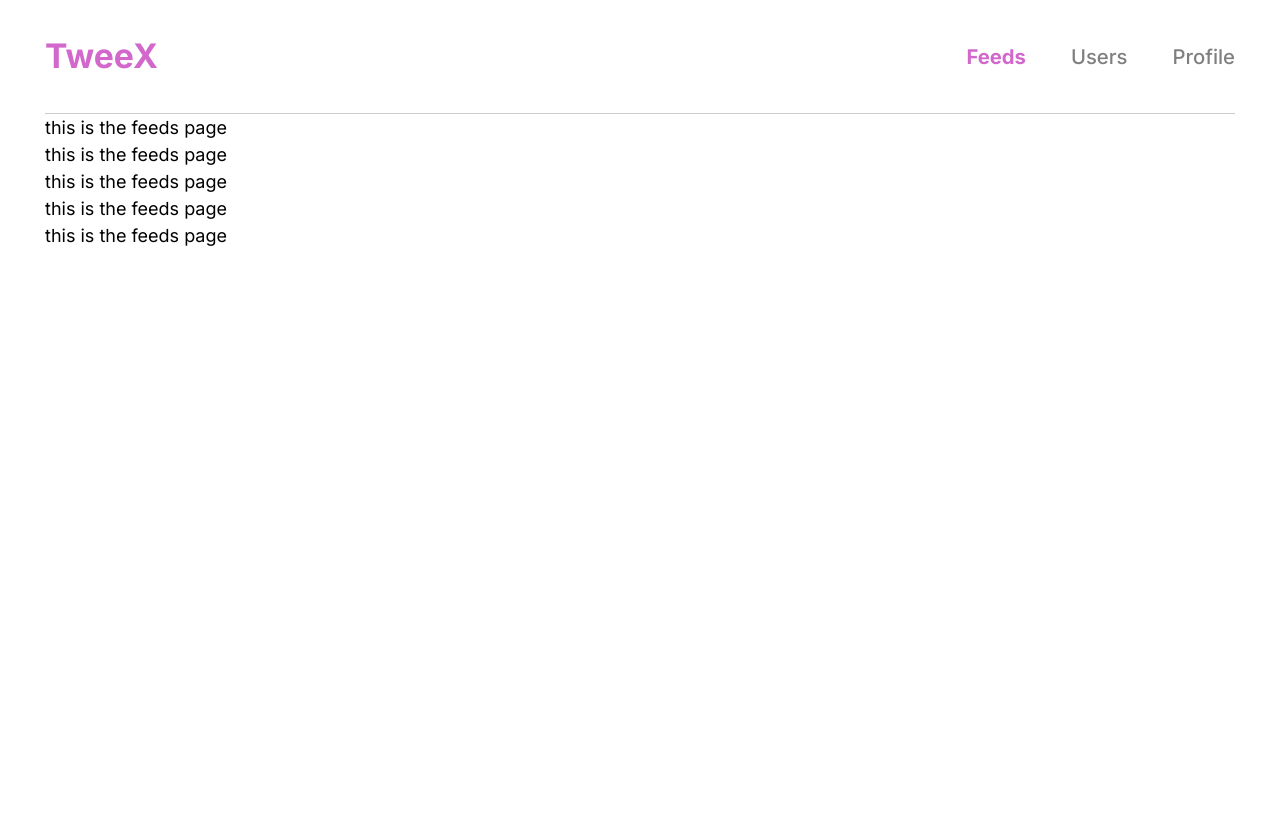
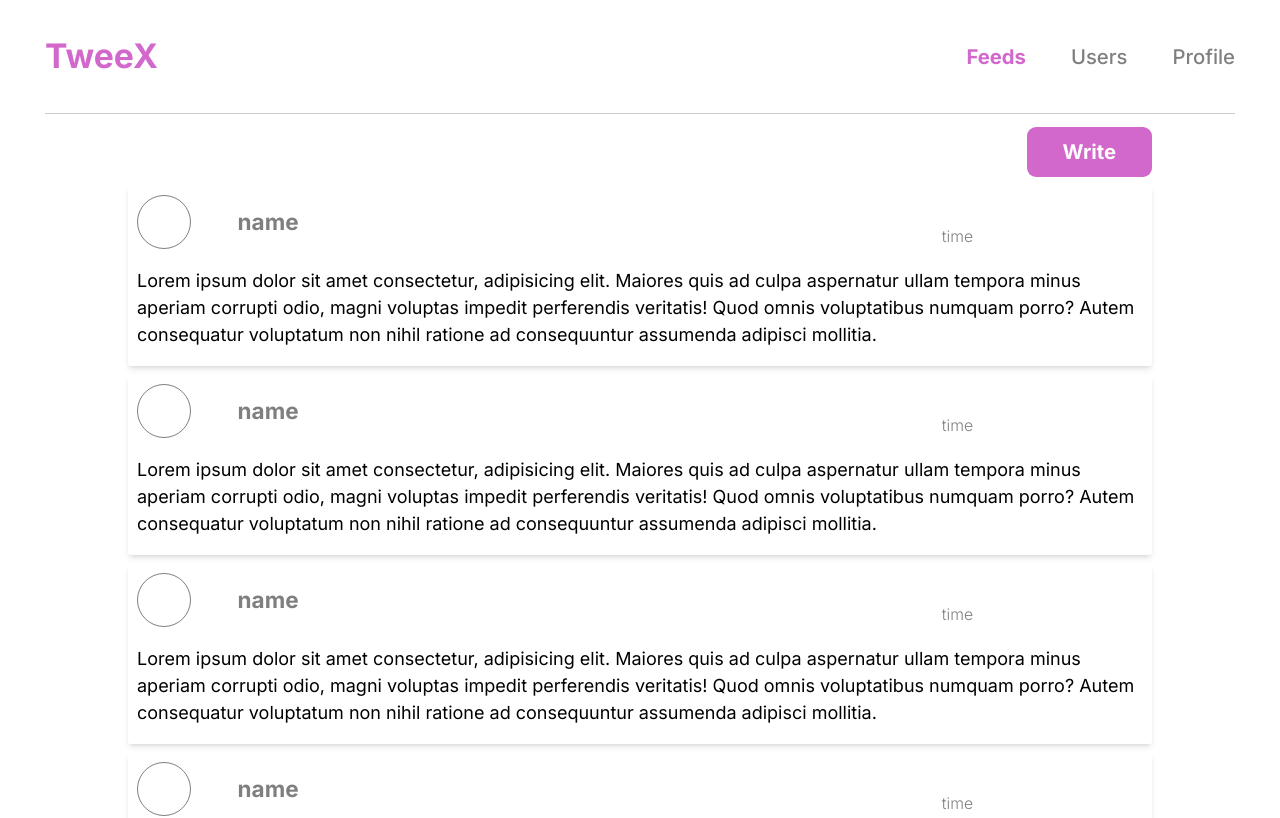
Before and after one commit to Nandugokul/tweex, a Next.js app: page /1/feeds in a window 1280 px wide. Shown: the top 818 px of the page. Built offline with nearby package versions, Linux system fonts and the light colour scheme.

Commit message:
working on feeds and profile

```diff
--- a/src/app/[id]/feeds/page.tsx
+++ b/src/app/[id]/feeds/page.tsx
@@ -1,16 +1,21 @@
 import NavBar from "@/components/navBar/NavBar";
+import Post from "@/components/posts/Post";
 
 const Feeds = () => {
   return (
     <>
-      <div>
-        <h1>this is the feeds page</h1>
-        <h1>this is the feeds page</h1>
-        <h1>this is the feeds page</h1>
-
-        <h1>this is the feeds page</h1>
-        <h1>this is the feeds page</h1>
-      </div>
+      <section className="max-w-screen-lg m-auto pt-10 relative">
+        <button className="bg-primary text-lg font-bold text-white px-8 py-2 absolute top-3 right-0 rounded-lg">
+          Write
+        </button>
+        <section className="mt-6">
+          <Post />
+          <Post />
+          <Post />
+          <Post />
+          <Post />
+        </section>
+      </section>
     </>
   );
 };
--- a/src/components/navBar/NavBar.tsx
+++ b/src/components/navBar/NavBar.tsx
@@ -12,7 +12,7 @@ const NavBar = () => {
 
   return (
     <>
-      <nav className="flex items-center justify-between py-8 border-b border-black/20">
+      <nav className="flex items-center justify-between py-8 border-b border-black/20 sticky top-0 bg-white z-10">
         <h1 className="text-primary text-3xl font-bold">TweeX</h1>
         <div className="space-x-10">
           {links.map((item) => {
--- a/src/components/postFollowerFollowing/FollowersAndFollowingTab.tsx
+++ /dev/null
@@ -1,16 +0,0 @@
-import UserListing from "../userListing/UserListing";
-
-type props = {
-  tabToShow: string;
-};
-
-const FollowersAndFollowing = (props: props) => {
-  return (
-    <section className="max-w-screen-md m-auto mt-4">
-      <UserListing name={"ljasklfdj"} mail={"kjj"} id={"jaljdsafj"} />
-      <UserListing name={"ljasklfdj"} mail={"kjj"} id={"jaljdsafj"} />
-    </section>
-  );
-};
-
-export default FollowersAndFollowing;
--- a/src/components/postFollowerFollowing/PostTab.tsx
+++ /dev/null
@@ -1,3 +0,0 @@
-const PostTab = () => {
-  return <></>;
-};
--- /dev/null
+++ b/src/components/posts/Post.tsx
@@ -0,0 +1,26 @@
+const Post = () => {
+  return (
+    <>
+      <div className="w-full shadow-md rounded-sm my-2 p-2">
+        <div className="grid grid-cols-10">
+          <div className="border border-black/50 rounded-full h-12 w-12 col-span-1"></div>
+          <h1 className="text-black/50 font-bold text-xl col-span-7 flex items-center ">
+            name
+          </h1>
+          <p className="text-black/50 font-light text-sm col-span-2 flex items-end ">
+            time
+          </p>
+          <p className="col-span-full pt-4 pb-2">
+            Lorem ipsum dolor sit amet consectetur, adipisicing elit. Maiores
+            quis ad culpa aspernatur ullam tempora minus aperiam corrupti odio,
+            magni voluptas impedit perferendis veritatis! Quod omnis
+            voluptatibus numquam porro? Autem consequatur voluptatum non nihil
+            ratione ad consequuntur assumenda adipisci mollitia.
+          </p>
+        </div>
+      </div>
+    </>
+  );
+};
+
+export default Post;
```
